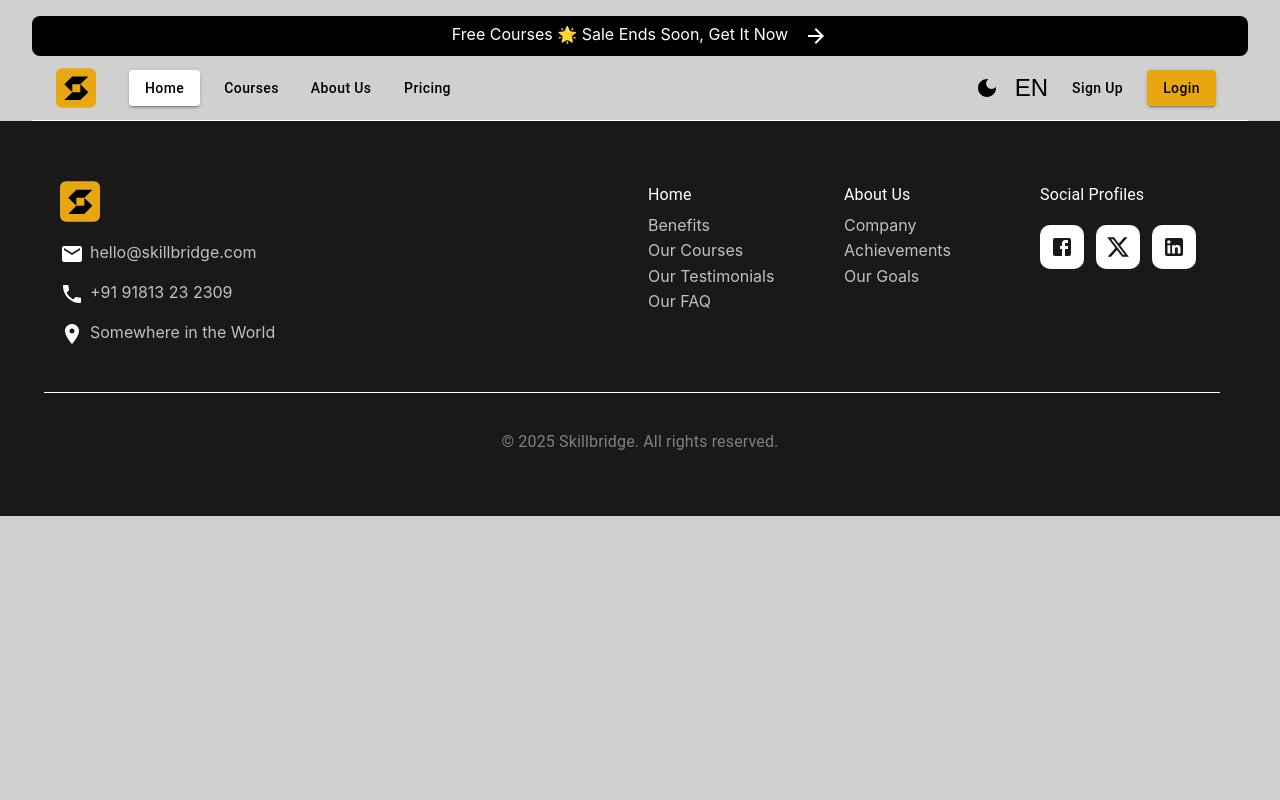
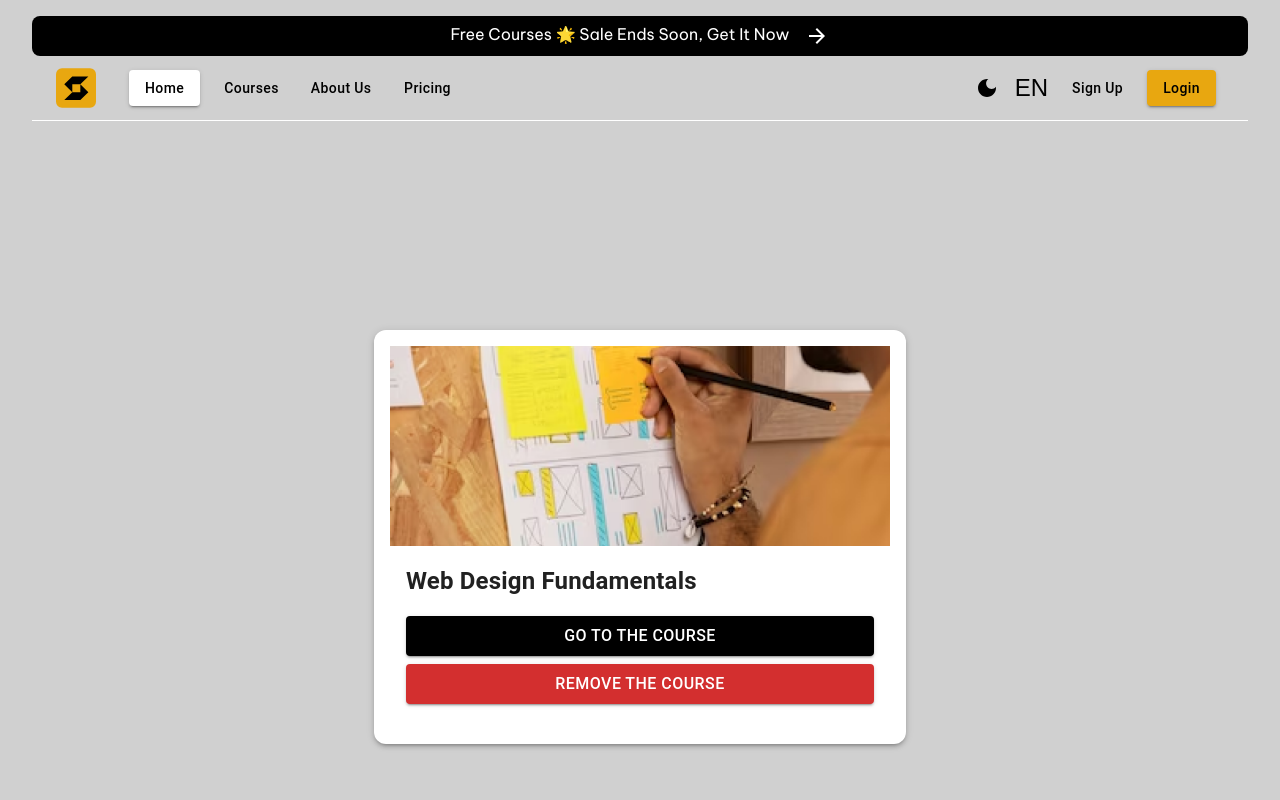
Before and after one commit to yousefkhalaf0/Skillbridge, a React (Create React App) app: page / in a window 1280 px wide. Shown: the top 800 px of the page. Built offline with nearby package versions, Linux system fonts and the light colour scheme.

Commit message:
adding the font family and rendering the course card

```diff
--- a/src/App.css
+++ b/src/App.css
@@ -36,7 +36,7 @@
     transform: rotate(360deg);
   }
 } */
-
+@import url('https://fonts.googleapis.com/css2?family=Be+Vietnam+Pro:ital,wght@0,100;0,200;0,300;0,400;0,500;0,600;0,700;0,800;0,900;1,100;1,200;1,300;1,400;1,500;1,600;1,700;1,800;1,900&display=swap');
 .lightApp {
   background-color: #d0d0d0;
 }
@@ -44,3 +44,6 @@
 .darkApp {
   background-color: #232323;
 }
+body{
+  font-family: "'Be Vietnam Pro', sans-serif";
+}
--- a/src/App.js
+++ b/src/App.js
@@ -3,7 +3,8 @@ import { BrowserRouter, Route, Routes } from "react-router-dom";
 import { useSelector } from "react-redux";
 import { useEffect } from 'react';
 import ResponsiveAppBar from "./utilities/subComponents/navBar/navBar";
-import Footer from '../src/utilities/subComponents/footer/footer'
+import CourseCard from "../src/utilities/subComponents/AdminPageComponents/CourseInAdminPage"
+import Footer from "../src/utilities/subComponents/footer/footer"
 
 
 function App() {
@@ -20,10 +21,11 @@ function App() {
     <main>
       <BrowserRouter>
         <ResponsiveAppBar />
-        <Routes>
-          {/* <Route path="/" element={} /> */}
+        {/* <Routes>
+           <Route path="/" element={CourseCard} />
 
-        </Routes>
+        </Routes> */}
+        <CourseCard/>
         <Footer />
       </BrowserRouter>
     </main>
--- a/src/index.css
+++ b/src/index.css
@@ -1,13 +1,15 @@
+@import url('https://fonts.googleapis.com/css2?family=Be+Vietnam+Pro:ital,wght@0,100;0,200;0,300;0,400;0,500;0,600;0,700;0,800;0,900;1,100;1,200;1,300;1,400;1,500;1,600;1,700;1,800;1,900&display=swap');
 body {
   margin: 0;
-  font-family: -apple-system, BlinkMacSystemFont, 'Segoe UI', 'Roboto', 'Oxygen',
-    'Ubuntu', 'Cantarell', 'Fira Sans', 'Droid Sans', 'Helvetica Neue',
-    sans-serif;
+
+  font-family: 'Be Vietnam Pro', sans-serif !important;
+
+
   -webkit-font-smoothing: antialiased;
   -moz-osx-font-smoothing: grayscale;
 }
 
-code {
+/* code {
   font-family: source-code-pro, Menlo, Monaco, Consolas, 'Courier New',
     monospace;
-}
+} */
--- a/src/index.js
+++ b/src/index.js
@@ -5,6 +5,7 @@ import App from './App';
 import reportWebVitals from './reportWebVitals';
 import { Provider } from 'react-redux';
 import store from './utilities/redux/store';
+
 
 const root = ReactDOM.createRoot(document.getElementById('root'));
 root.render(
--- a/src/utilities/subComponents/AdminPageComponents/CourseInAdminPage.jsx
+++ b/src/utilities/subComponents/AdminPageComponents/CourseInAdminPage.jsx
@@ -1,25 +1,59 @@
 import React from "react";
 import { Card, CardMedia, CardContent, Typography, Button, Box } from "@mui/material";
+import courseImage from '../../../assets/dashboard_assets/images/course_image.png';
 
 const CourseCard = () => {
   return (
-    <Box display="flex" justifyContent="center" alignItems="center" minHeight="100vh" bgcolor="#E0E0E0">
-      <Card sx={{ maxWidth: 500, borderRadius: 3, boxShadow: 3 }}>
+    <Box
+      display="flex"
+      justifyContent="center"
+      alignItems="center"
+      minHeight="100vh"
+      p={2}
+    >
+      <Card
+        sx={{
+          maxWidth: { xs: '100%', sm: 500 }, // Full width on extra small screens, max 500px on small and up
+          width: '100%', // Ensure the card takes up the full width on xs screens
+          borderRadius: 3,
+          boxShadow: 3,
+          p: { xs: 1, sm: 2 } // Adjust padding based on screen size
+        }}
+      >
         <CardMedia
           component="img"
           height="200"
-          image="https://source.unsplash.com/featured/?webdesign"
+          image={courseImage}
           alt="Web Design Fundamentals"
+          sx={{
+            height: { xs: 150, sm: 200 } // Adjust image height based on screen size
+          }}
         />
         <CardContent>
-          <Typography variant="h6" fontWeight="bold">
+          <Typography variant="h6" fontWeight="bold" sx={{ fontSize: { xs: '1.25rem', sm: '1.5rem' } }}>
             Web Design Fundamentals
           </Typography>
           <Box mt={2} display="flex" flexDirection="column" gap={1}>
-            <Button variant="contained" color="primary" fullWidth sx={{ bgcolor: "black", '&:hover': { bgcolor: "#333" } }}>
+            <Button
+              variant="contained"
+              color="primary"
+              fullWidth
+              sx={{
+                bgcolor: "black",
+                '&:hover': { bgcolor: "#333" },
+                fontSize: { xs: '0.875rem', sm: '1rem' } // Adjust button font size based on screen size
+              }}
+            >
               Go to the course
             </Button>
-            <Button variant="contained" color="error" fullWidth>
+            <Button
+              variant="contained"
+              color="error"
+              fullWidth
+              sx={{
+                fontSize: { xs: '0.875rem', sm: '1rem' } // Adjust button font size based on screen size
+              }}
+            >
               Remove the course
             </Button>
           </Box>
```
Also changed, not shown: src/assets/dashboard_assets/images/course_image.png (added).
